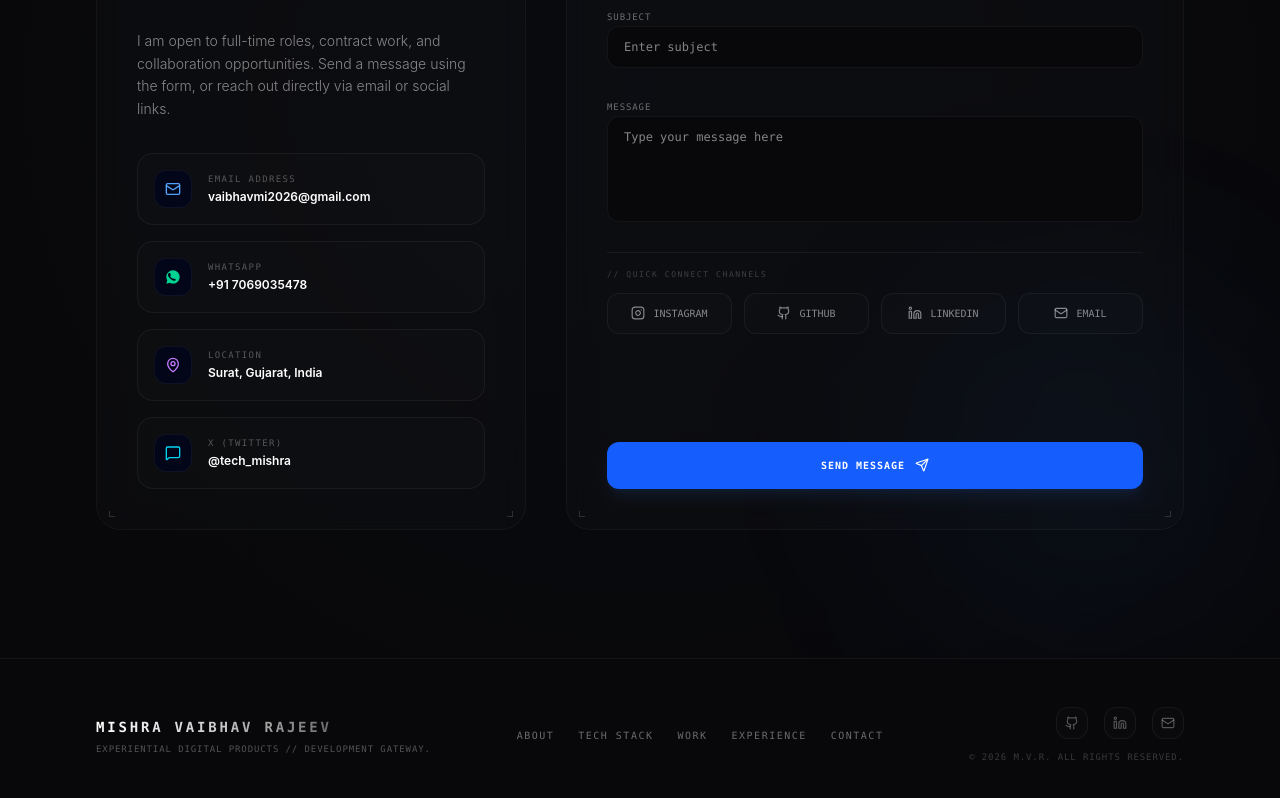
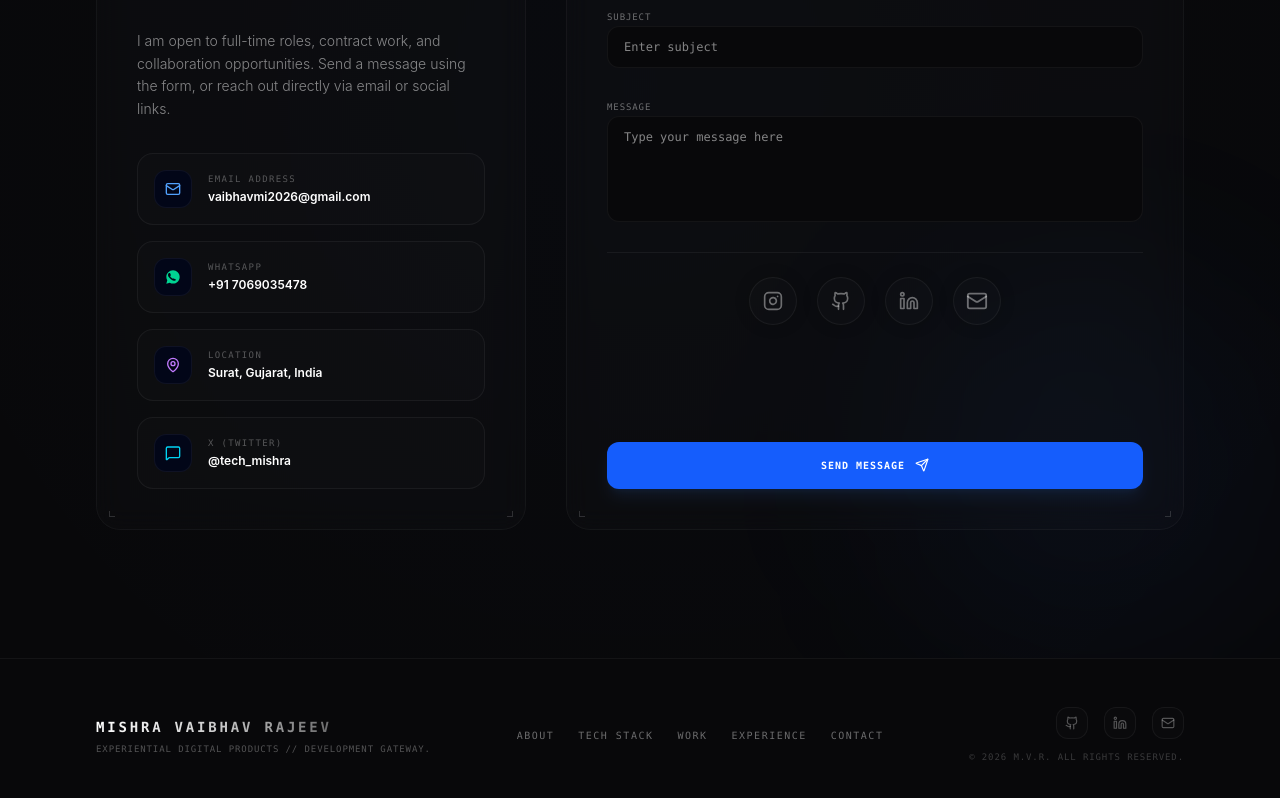
Before and after one commit to VAIBHAVMISHRA2026/PORTFOLIO, a React app: page / in a window 1280 px wide. Shown: the part 9172-9970 px from the top of the page. Built offline with nearby package versions, Linux system fonts and the light colour scheme; the HTML template or start-up script is replaced by a standard one.

Commit message:
design: replace social connect text buttons with glowing round icon buttons and remove quick connect headers in Contact.jsx

```diff
--- a/src/components/Contact.jsx
+++ b/src/components/Contact.jsx
@@ -194,46 +194,41 @@ const Contact = () => {
                   </div>
 
                   {/* Social Buttons row in blank space */}
-                  <div className="pt-4 border-t border-white/5">
-                    <span className="text-[8px] font-mono tracking-[0.2em] text-white/20 uppercase block mb-3">
-                      // QUICK CONNECT CHANNELS
-                    </span>
-                    <div className="grid grid-cols-2 sm:grid-cols-4 gap-3">
+                  <div className="pt-6 border-t border-white/5 flex justify-center gap-5">
                     <a
                       href="https://instagram.com/mishra_vaibhav_2026"
                       target="_blank"
                       rel="noopener noreferrer"
-                        className="flex items-center justify-center gap-2 py-3 px-3 bg-white/[0.01] hover:bg-pink-500/10 border border-white/5 hover:border-pink-500/20 rounded-xl text-[10px] text-white/50 hover:text-pink-400 font-mono transition-all duration-300 cursor-pointer"
+                      className="w-12 h-12 flex items-center justify-center bg-white/[0.01] hover:bg-pink-500/10 border border-white/5 hover:border-pink-500/20 rounded-full text-white/40 hover:text-pink-400 shadow-[0_0_15px_rgba(0,0,0,0.2)] hover:shadow-[0_0_20px_rgba(236,72,153,0.15)] transition-all duration-300 hover:scale-110 cursor-pointer"
+                      title="Instagram"
                     >
-                        <InstagramIcon className="h-3.5 w-3.5" />
-                        <span>INSTAGRAM</span>
+                      <InstagramIcon className="h-5 w-5" />
                     </a>
                     <a
                       href="https://github.com/VAIBHAVMISHRA2026"
                       target="_blank"
                       rel="noopener noreferrer"
-                        className="flex items-center justify-center gap-2 py-3 px-3 bg-white/[0.01] hover:bg-blue-500/10 border border-white/5 hover:border-blue-500/20 rounded-xl text-[10px] text-white/50 hover:text-blue-400 font-mono transition-all duration-300 cursor-pointer"
+                      className="w-12 h-12 flex items-center justify-center bg-white/[0.01] hover:bg-blue-500/10 border border-white/5 hover:border-blue-500/20 rounded-full text-white/40 hover:text-blue-400 shadow-[0_0_15px_rgba(0,0,0,0.2)] hover:shadow-[0_0_20px_rgba(59,130,246,0.15)] transition-all duration-300 hover:scale-110 cursor-pointer"
+                      title="GitHub"
                     >
-                        <Github className="h-3.5 w-3.5" />
-                        <span>GITHUB</span>
+                      <Github className="h-5 w-5" />
                     </a>
                     <a
                       href="https://www.linkedin.com/in/vaibhav-mishra-b063163b2/"
                       target="_blank"
                       rel="noopener noreferrer"
-                        className="flex items-center justify-center gap-2 py-3 px-3 bg-white/[0.01] hover:bg-blue-600/10 border border-white/5 hover:border-blue-600/20 rounded-xl text-[10px] text-white/50 hover:text-blue-400 font-mono transition-all duration-300 cursor-pointer"
+                      className="w-12 h-12 flex items-center justify-center bg-white/[0.01] hover:bg-blue-600/10 border border-white/5 hover:border-blue-600/20 rounded-full text-white/40 hover:text-blue-400 shadow-[0_0_15px_rgba(0,0,0,0.2)] hover:shadow-[0_0_20px_rgba(37,99,235,0.15)] transition-all duration-300 hover:scale-110 cursor-pointer"
+                      title="LinkedIn"
                     >
-                        <Linkedin className="h-3.5 w-3.5" />
-                        <span>LINKEDIN</span>
+                      <Linkedin className="h-5 w-5" />
                     </a>
                     <a
                       href="mailto:vaibhavmi2026@gmail.com"
-                        className="flex items-center justify-center gap-2 py-3 px-3 bg-white/[0.01] hover:bg-emerald-500/10 border border-white/5 hover:border-emerald-500/20 rounded-xl text-[10px] text-white/50 hover:text-emerald-400 font-mono transition-all duration-300 cursor-pointer"
+                      className="w-12 h-12 flex items-center justify-center bg-white/[0.01] hover:bg-emerald-500/10 border border-white/5 hover:border-emerald-500/20 rounded-full text-white/40 hover:text-emerald-400 shadow-[0_0_15px_rgba(0,0,0,0.2)] hover:shadow-[0_0_20px_rgba(16,185,129,0.15)] transition-all duration-300 hover:scale-110 cursor-pointer"
+                      title="Email"
                     >
-                        <Mail className="h-3.5 w-3.5" />
-                        <span>EMAIL</span>
+                      <Mail className="h-5.5 w-5.5" />
                     </a>
-                    </div>
                   </div>
                 </div>
 
```
Lines whose indentation alone changed are shown as unchanged.
